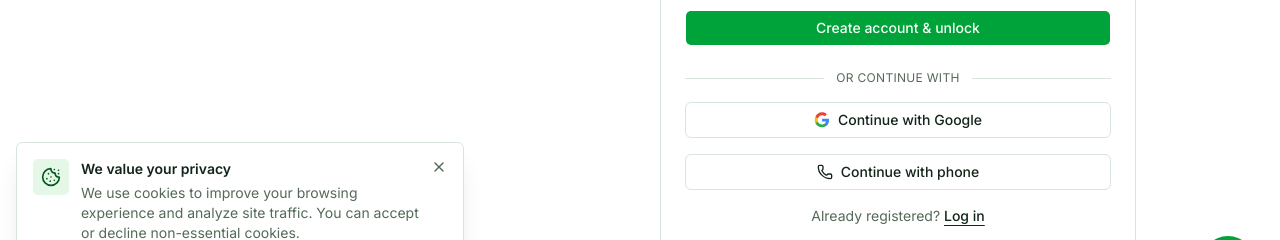
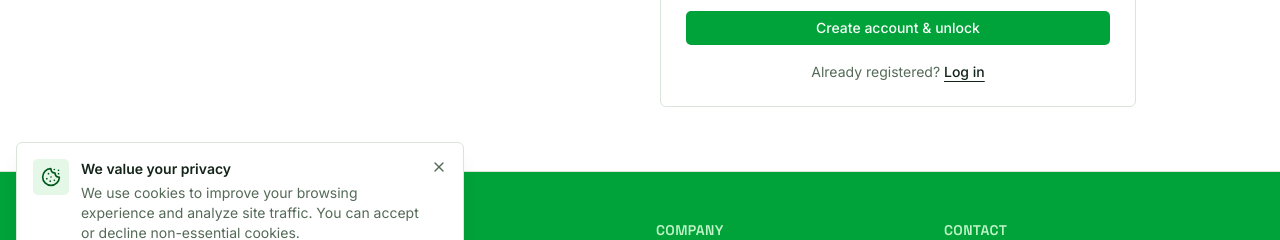
Before and after one commit to amazonhomes/amazonhomeswebsite, a Next.js app: page /register in a window 1280 px wide. Shown: the part 484-724 px from the top of the page. Built offline with nearby package versions, Linux system fonts and the light colour scheme; no server answers; the database is empty.

Commit message:
Update page.tsx

```diff
--- a/app/register/page.tsx
+++ b/app/register/page.tsx
@@ -190,11 +190,6 @@ export default function RegisterPage() {
               {submitting ? 'Creating account…' : 'Create account & unlock'}
             </Button>
           </form>
-
-          <div className="mt-6">
-            <AltAuth mode="register" redirect={redirect} />
-          </div>
-
           <p className="mt-4 text-center text-sm text-muted-foreground">
             Already registered?{' '}
             <Link
```
